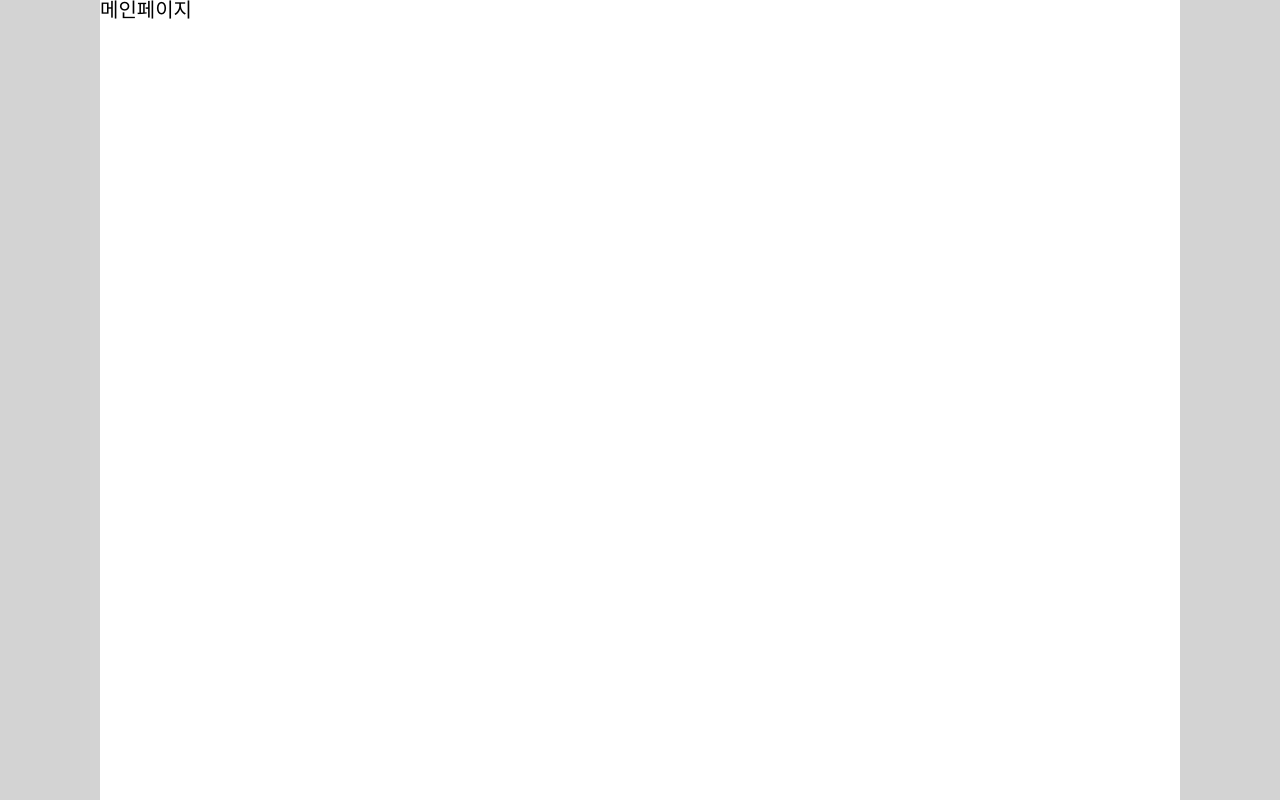
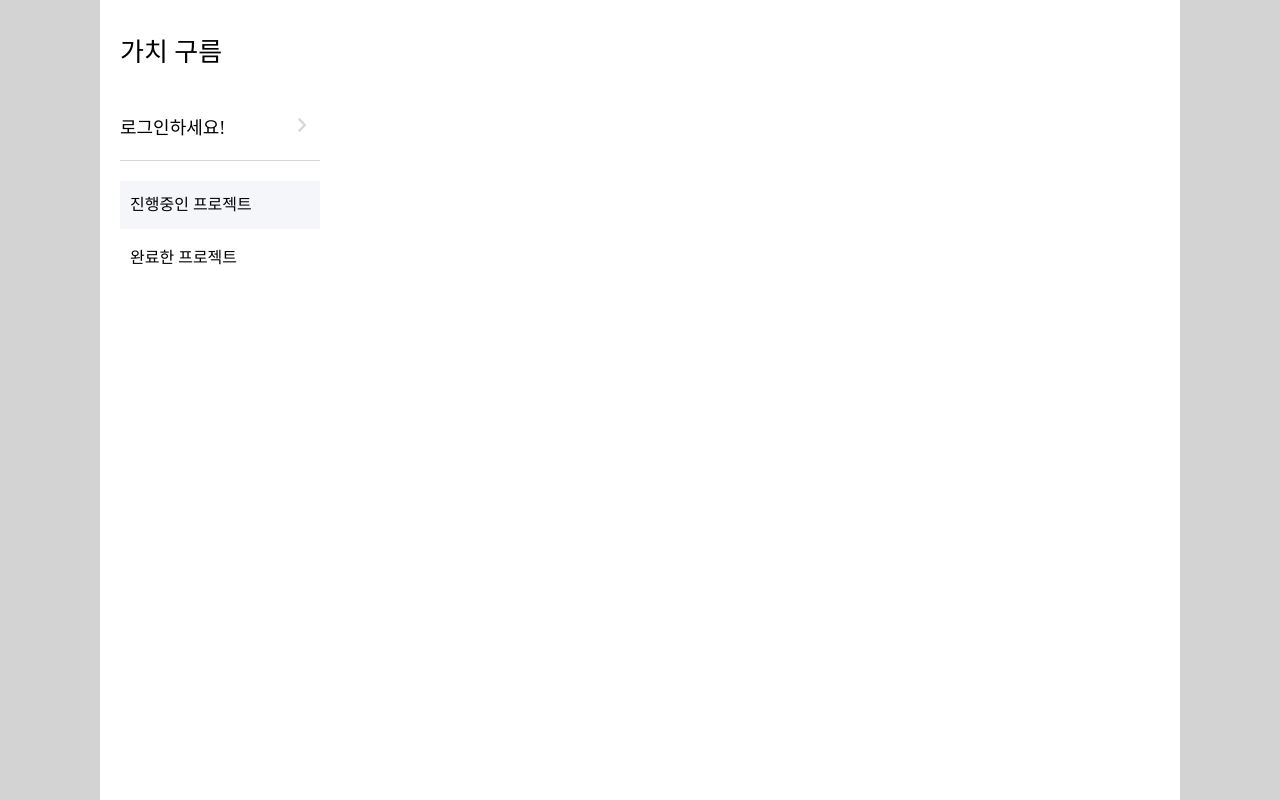
Before and after one commit to letsRoll-goorm/letsRoll_frontend_renew, a React (Vite) app: page / in a window 1280 px wide. Built offline with nearby package versions, Linux system fonts and the light colour scheme.

Commit message:
[page] 메인 페이지 사이드바 구현

```diff
--- /dev/null
+++ b/src/components/main/mainLogin/MainLogin.jsx
@@ -0,0 +1,28 @@
+import { FontAwesomeIcon } from '@fortawesome/react-fontawesome'
+import loginStore from '../../../stores/loginStore'
+import NaverLogin from '../../login/NaverLogin'
+import { s } from './style'
+import { faAngleRight } from '@fortawesome/free-solid-svg-icons'
+
+const MainLogin = () => {
+
+  const { isLogin, toggleLogin } = loginStore(state => state);
+
+  const loginCheck = {
+    title: isLogin ? '안녕하세요!' : '로그인하세요!',
+    content: isLogin ?
+      <s.LogoutSvg src='/Logout.svg' /> :
+      <s.ContentImg><FontAwesomeIcon icon={faAngleRight}/></s.ContentImg>
+  }
+
+  return (
+    <>
+      <s.Content onClick={toggleLogin}>
+        <s.ContentDiv>{loginCheck.title}</s.ContentDiv>
+        {loginCheck.content}
+      </s.Content>
+    </>
+  )
+}
+
+export default MainLogin
--- /dev/null
+++ b/src/components/main/mainLogin/style.jsx
@@ -0,0 +1,47 @@
+import { styled } from "styled-components";
+import { Link } from "react-router-dom";
+
+
+export const s = {
+  Content: styled(Link)`
+    width: 100%;
+    display: flex;
+    justify-content: space-between;
+    font-size: 1.125rem;
+    padding-bottom: 1.25rem;
+    margin-bottom: 1.25rem;
+    border-bottom: 1px solid;
+    border-color: ${props => props.theme.colors.gray1};
+  `,
+  ContentImg: styled.div`
+    width: 1.5rem;
+    height: 1.5rem;
+    cursor: pointer;
+    color:${props => props.theme.colors.gray1};
+    `,
+
+  LogoutSvg: styled.img`
+    width: 1.5rem;
+    height: 1.5rem;
+    cursor: pointer;
+  `,
+
+  ContentDiv: styled.div`
+    display: flex;
+      align-items: center;
+      flex-grow: 1;
+      padding-right: 0.3125rem;
+  `,
+
+   LoginContent: styled(Link)`
+    width: 100%;
+    display: flex;
+    justify-content: space-between;
+
+    font-size: 1.125rem;
+    padding-bottom: 1.25rem;
+    margin-bottom: 1.25rem;
+    border-bottom: 1px solid;
+    border-color: ${props => props.theme.colors.gray1};
+  `
+}
--- /dev/null
+++ b/src/components/main/mainSide/MainSide.jsx
@@ -0,0 +1,27 @@
+import { useState } from 'react'
+import {s} from './style'
+import MainLogin from '../mainLogin/MainLogin'
+
+const MainSide = () => {
+
+  const [currentNav, setCurrentNav] =  useState('Proceeding')
+
+  return (
+    <s.MainNavWrapper>
+      <MainLogin/>
+      <s.MainNavBtn
+        $isSelected={"Proceeding" == currentNav}
+        onClick={() => setCurrentNav("Proceeding")}>
+        진행중인 프로젝트
+      </s.MainNavBtn>
+      <s.MainNavBtn
+        $isSelected={"Done" == currentNav}
+        onClick={() => setCurrentNav("Done")}>
+        완료한 프로젝트
+      </s.MainNavBtn>
+    </s.MainNavWrapper>
+  )
+
+}
+
+export default MainSide
--- /dev/null
+++ b/src/components/main/mainSide/style.jsx
@@ -0,0 +1,21 @@
+import { styled } from "styled-components";
+
+export const s = {
+  MainNavWrapper : styled.div`
+    width: 12.5rem;
+    height: 100%;
+    display: flex;
+    flex-direction: column;
+  `,
+  MainNavBtn : styled.div`
+    padding: 1rem 0.625rem;
+    font-size: 1rem;
+    margin-bottom: 0.3125rem;
+    background-color: ${props =>
+      props.$isSelected ? props.theme.colors.gray0 : ""};
+    &:hover,
+    &:focus,
+    &:active {
+      background-color: ${props => props.theme.colors.gray0};
+    `,
+}
--- a/src/pages/main/Main.jsx
+++ b/src/pages/main/Main.jsx
@@ -1,13 +1,16 @@
 import React from "react";
-import * as S from "./style";
+import { s } from "./style";
+import NaverLogin from "../../components/login/NaverLogin";
+import MainSide from "../../components/main/mainSide/MainSide";
 
 function Main() {
   return (
-    <>
-      <S.MainTitle>메인페이지</S.MainTitle>
-      <div style={{ padding: "40px" }}>
-      </div>
-    </>
+    <s.MainPageWrapper>
+      <s.MainTitle>가치 구름</s.MainTitle>
+      <s.MainWrapper>
+        <MainSide/>
+      </s.MainWrapper>
+    </s.MainPageWrapper>
   );
 }
 
--- a/src/pages/main/style.jsx
+++ b/src/pages/main/style.jsx
@@ -1,5 +1,25 @@
 import { styled } from "styled-components";
 
-export const MainTitle = styled.div`
-  font-size: 20px;
-`;
+export const s = {
+  MainTitle :styled.div`
+      font-size: 1.625rem;
+  padding: 0.625rem 0rem;
+  padding-top: 2.5rem;
+  `,
+  MainPageWrapper : styled.div`
+    display: flex;
+    flex-direction: column;
+    padding: 0 1.25rem;
+    min-height: 100vh;
+  `,
+  MainWrapper : styled.div`
+    width: 100%;
+    background-color: ${porps => porps.theme.colors.white};
+
+    display: flex;
+    justify-content: space-between;
+
+    padding-top: 2.5rem;
+  `,
+
+}
--- /dev/null
+++ b/src/stores/loginStore.js
@@ -0,0 +1,8 @@
+import { create } from "zustand";
+
+const loginStore = create((set) => ({
+  isLogin: false,
+  toggleLogin: () => set(state => ({isLogin: !state.isLogin }))
+}))
+
+export default loginStore
```
